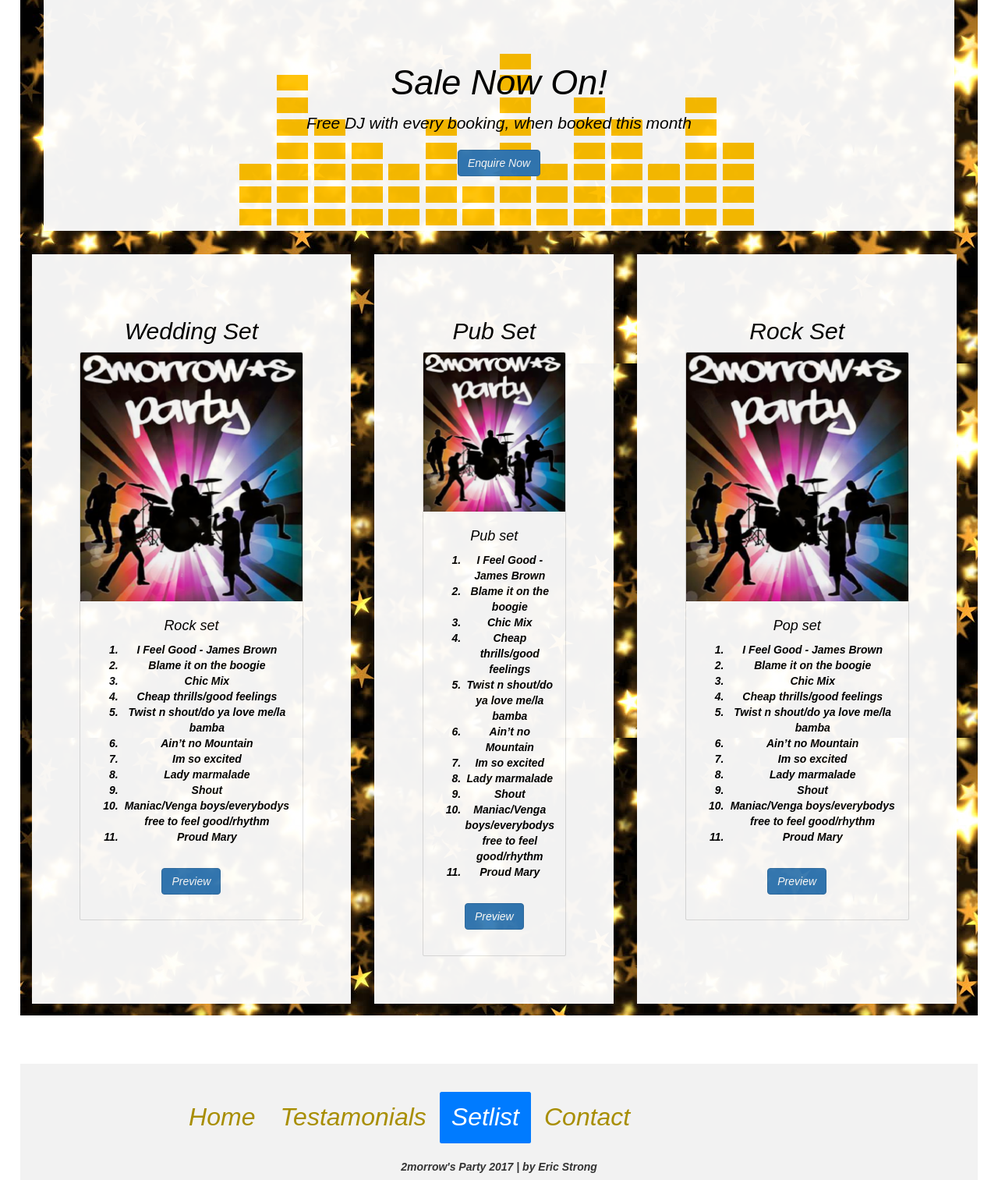
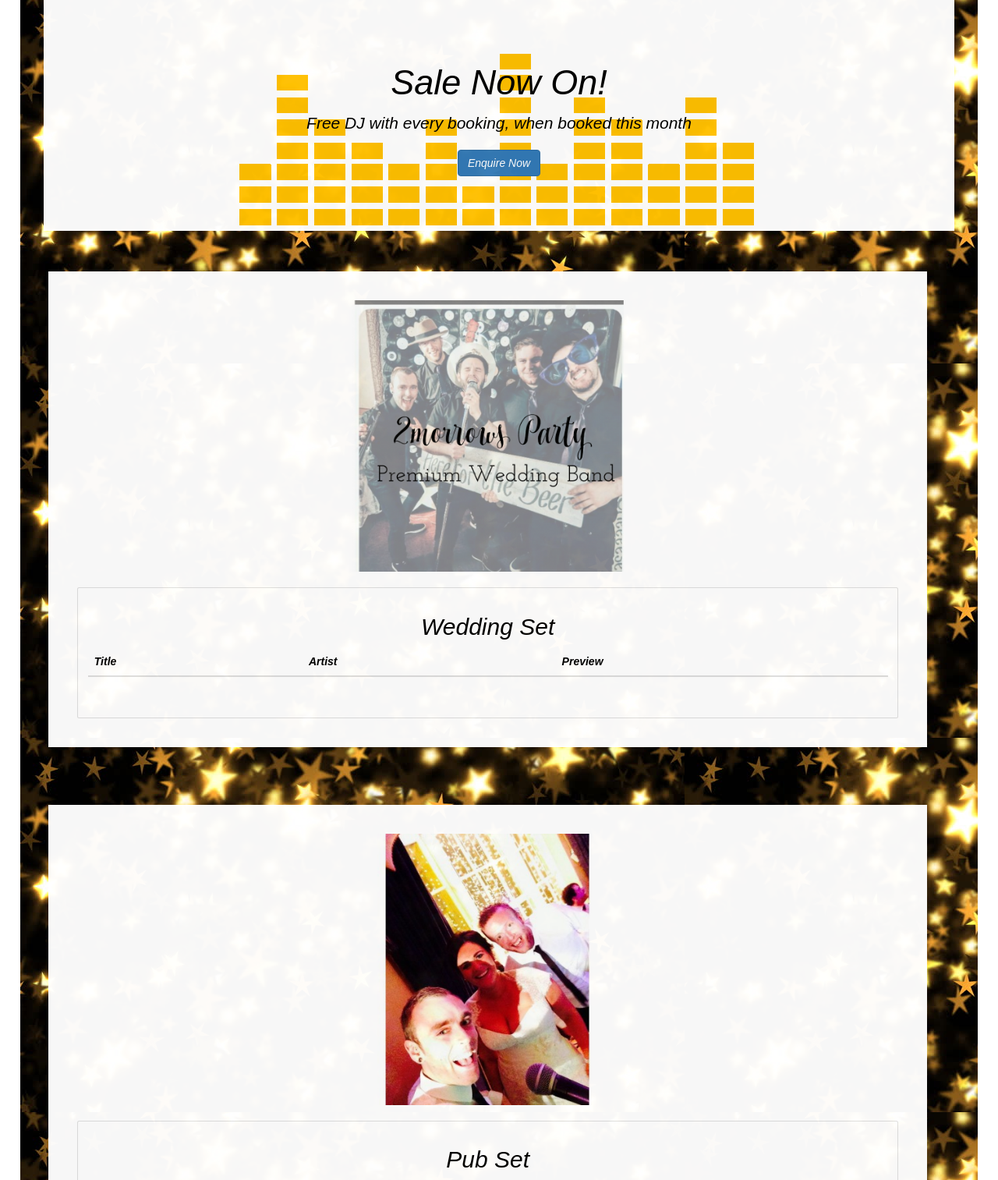
Before and after one commit to Strongeric89/2morrowsParty, a PHP site: page /setlist.php in a window 1280 px wide. Shown: the part 1000-2513 px from the top of the page at 78% size. Run offline with PHP 8.4, Linux system fonts and the light colour scheme; tables that the repository leaves empty or names only in its code hold one stand-in row (values such as "Sample post"); lists and menus that the app fills with data are empty; some libraries are stand-ins or nearby versions.

Commit message:
audio on setlist

```diff
--- a/css/main.css
+++ b/css/main.css
@@ -46,7 +46,7 @@
       color:black;
       font-weight: bold;
   color: #000000;
-    opacity:0.95;
+    opacity:0.97;
       text-align: center;
 
 }
--- a/setlist.php
+++ b/setlist.php
@@ -52,6 +52,13 @@
 
   }
 
+  td:hover{
+    color:#a88e01;
+    background-color: #ffffff;;
+
+
+  }
+
       /* Add a gray background color and some padding to the footer */
       footer {
         background-color: #f2f2f2;
@@ -102,89 +109,149 @@
           </div>
 
 
+
+
+
+
 <div class="row marketing">
 
 
-          <div class="col-md-4" id="whiteBlock">
-            <h2>Wedding Set</h2>
+          <div class="col-md-11" id="whiteBlock" style="margin:3%; padding:3%; ">
+
+            <img src="images/sp2.png" width="50%;" >
+            <br><br>
             <div class="card" style="width: 100%">
-              <img class="card-img-top" src="images/sp1.png" alt="Card image cap">
               <div class="card-block">
-                <h4 class="card-title">Rock set</h4>
-                <p class="card-text">  <p> <ol>
-                    <li>I Feel Good - James Brown</li>
-                    <li>Blame it on the boogie</li>
-                    <li>Chic Mix</li>
-                    <li>Cheap thrills/good feelings</li>
-                    <li>Twist n shout/do ya love me/la bamba</li>
-                    <li>Ain’t no Mountain</li>
-                    <li>Im so excited
-                </li>
-                    <li>    Lady marmalade</li>
-                    <li>Shout</li>
-                    <li>Maniac/Venga boys/everybodys free to feel good/rhythm</li>
-                    <li>Proud Mary </li>
+
+                <p class="card-text">
+                   <p>
+                    <h2>Wedding Set</h2>
+
+
+                    <table class="table">
+    <thead>
+      <tr>
+        <!-- <th scope="col">#</th> -->
+        <th scope="col">Title</th>
+        <th scope="col">Artist</th>
+        <th scope="col">Preview</th>
+      </tr>
+    </thead>
+    <tbody>
+
+      <?php
+
+      $query1 = "SELECT * FROM setlist WHERE category = 'wedding' ORDER BY preview DESC ; ";
+      $run = $mysqli->query($query1);
+      while ($row = $run->fetch_array()) {
+
+          $id= $row['id'];
+          $title = $row['title'];
+          $artist= $row['artist'];
+            $preview= $row['preview'];
+
+          echo '
+
+          <tr>
+
+            <td>'.$title.'</td>
+            <td>'.$artist.'</td>
+
+            ';
+            if($preview == 1){
+              echo '  <td>
+
+              <audio controls>
+<source src="audio/'.$title.'.mp3" type="audio/mpeg">
+Your browser does not support the audio element.
+</audio>
+
+              </td>';
+            }
+
+            echo'</tr>';
+      }
+       ?>
+
+    </tbody>
+  </table>
+
+
                     <br>
-                  </ol>  <a href="#" class="btn btn-primary">Preview</a>
-                  <br><br>
+
               </div>
             </div>
 
 
           </div>
 
-          <div class="col-md-3" id="whiteBlock">
-            <h2>Pub Set</h2>
+          <div class="col-md-11" id="whiteBlock" style="margin:3%; padding:3%; ">
+
+            <img src="images/sp4.jpg" width="50%;" >
+            <br><br>
             <div class="card" style="width: 100%">
-              <img class="card-img-top" src="images/sp1.png" alt="Card image cap">
               <div class="card-block">
-                <h4 class="card-title">Pub set</h4>
-                <p class="card-text">  <p> <ol>
-                    <li>I Feel Good - James Brown</li>
-                    <li>Blame it on the boogie</li>
-                    <li>Chic Mix</li>
-                    <li>Cheap thrills/good feelings</li>
-                    <li>Twist n shout/do ya love me/la bamba</li>
-                    <li>Ain’t no Mountain</li>
-                    <li>Im so excited
-                </li>
-                    <li>    Lady marmalade</li>
-                    <li>Shout</li>
-                    <li>Maniac/Venga boys/everybodys free to feel good/rhythm</li>
-                    <li>Proud Mary </li>
+
+                <p class="card-text">
+                   <p>
+                    <h2>Pub Set</h2>
+
+
+                    <table class="table">
+    <thead>
+      <tr>
+        <!-- <th scope="col">#</th> -->
+        <th scope="col">Title</th>
+        <th scope="col">Artist</th>
+        <th scope="col">Preview</th>
+      </tr>
+    </thead>
+    <tbody>
+
+      <?php
+
+      $query1 = "SELECT * FROM setlist WHERE category = 'pub' ORDER BY preview DESC ; ";
+      $run = $mysqli->query($query1);
+      while ($row = $run->fetch_array()) {
+
+          $id= $row['id'];
+          $title = $row['title'];
+          $artist= $row['artist'];
+            $preview= $row['preview'];
+
+          echo '
+
+          <tr>
+
+            <td>'.$title.'</td>
+            <td>'.$artist.'</td>
+
+            ';
+            if($preview == 1){
+              echo '  <td>
+              <audio controls>
+<source src="audio/'.$title.'.mp3" type="audio/mpeg">
+Your browser does not support the audio element.
+</audio>
+
+              </td>';
+            }
+
+            echo'</tr>';
+      }
+       ?>
+
+    </tbody>
+  </table>
+
+
                     <br>
-                  </ol>  <a href="#" class="btn btn-primary">Preview</a>
-                  <br><br>
+
               </div>
             </div>
 
 
           </div>
-
-          <div class="col-md-4" id="whiteBlock">
-            <h2>Rock Set</h2>
-            <div class="card" style="width: 100%;">
-              <img class="card-img-top" src="images/sp1.png" alt="Card image cap">
-              <div class="card-block">
-                <h4 class="card-title">Pop set</h4>
-                <p class="card-text">  <p> <ol>
-                    <li>I Feel Good - James Brown</li>
-                    <li>Blame it on the boogie</li>
-                    <li>Chic Mix</li>
-                    <li>Cheap thrills/good feelings</li>
-                    <li>Twist n shout/do ya love me/la bamba</li>
-                    <li>Ain’t no Mountain</li>
-                    <li>Im so excited
-                </li>
-                    <li>    Lady marmalade</li>
-                    <li>Shout</li>
-                    <li>Maniac/Venga boys/everybodys free to feel good/rhythm</li>
-                    <li>Proud Mary </li>
-                    <br>
-                  </ol>  <a href="#" class="btn btn-primary">Preview</a>
-                  <br><br>
-              </div>
-            </div>
 
 
           </div>
```
Also changed, not shown: 3 other files.
